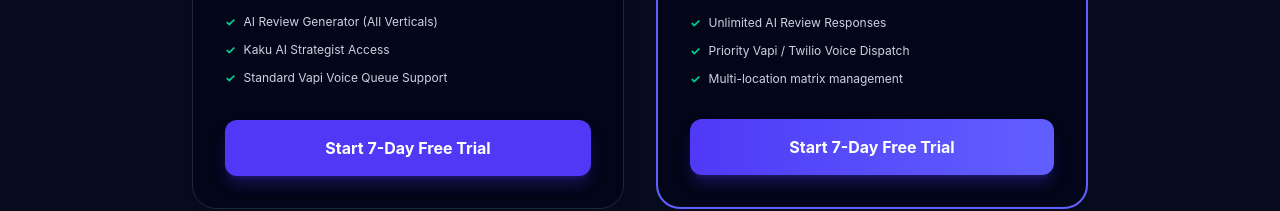
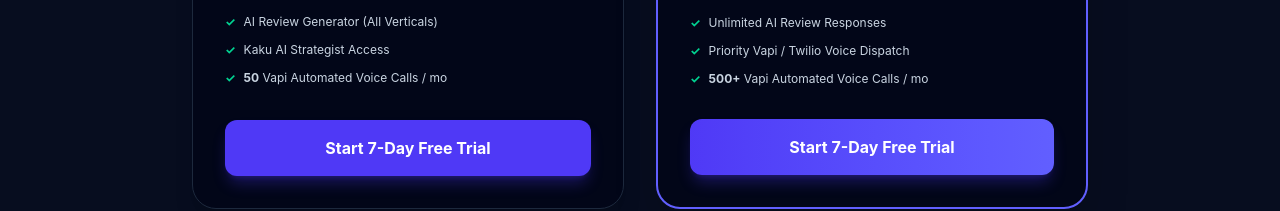
Before and after one commit to dkakucorp-lgtm/revpulse-ai, a React (Vite) app: page / in a window 1280 px wide. Shown: the part 2840-3051 px from the top of the page. Built offline with nearby package versions, Linux system fonts and the light colour scheme.

Commit message:
Update LandingPage pricing tiers to bundle Vapi voice call allocations

```diff
--- a/src/components/LandingPage.jsx
+++ b/src/components/LandingPage.jsx
@@ -236,7 +236,7 @@ export default function LandingPage() {
         </div>
       </section>
 
-      {/* Pricing Section */}
+      {/* Pricing Section (Bundled Review & Voice Tiers) */}
       <section id="pricing" className="py-24 px-6 bg-slate-900/40 border-t border-slate-800/80">
         <div className="max-w-6xl mx-auto">
           <div className="text-center mb-16">
@@ -265,7 +265,7 @@ export default function LandingPage() {
                   </li>
                   <li className="flex items-center space-x-2">
                     <span className="text-emerald-400 font-bold">✓</span>
-                    <span>Standard Vapi Voice Queue Support</span>
+                    <span><strong>50</strong> Vapi Automated Voice Calls / mo</span>
                   </li>
                 </ul>
               </div>
@@ -300,7 +300,7 @@ export default function LandingPage() {
                   </li>
                   <li className="flex items-center space-x-2">
                     <span className="text-emerald-400 font-bold">✓</span>
-                    <span>Multi-location matrix management</span>
+                    <span><strong>500+</strong> Vapi Automated Voice Calls / mo</span>
                   </li>
                 </ul>
               </div>
```
